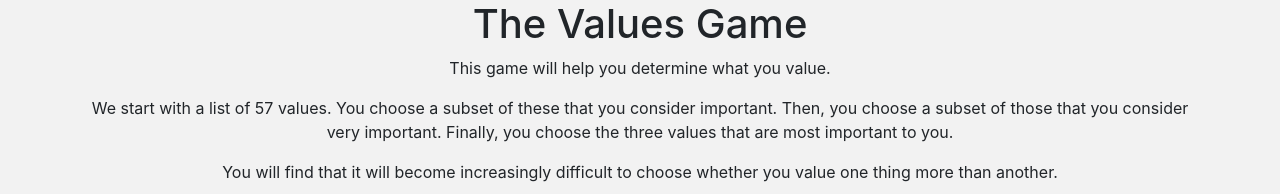
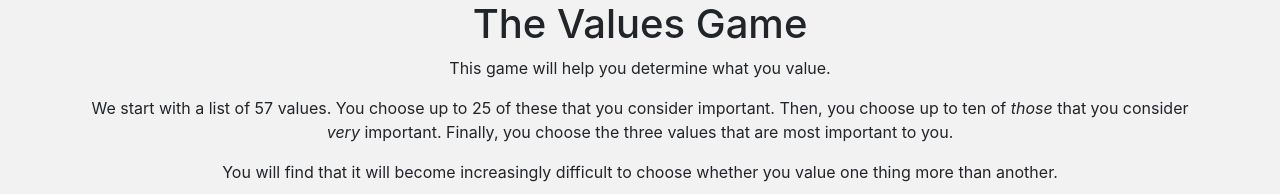
Before and after one commit to peterakkies/ValuesGame, a React (Create React App) app: page / in a window 1280 px wide. Shown: the top 194 px of the page. Built offline with nearby package versions, Linux system fonts and the light colour scheme.

Commit message:
Improved game explanation copy.

```diff
--- a/src/Containers/App.js
+++ b/src/Containers/App.js
@@ -13,10 +13,10 @@ class App extends Component {
 					</header>
 					<p>This game will help you determine what you value.</p>
 					<p>
-						We start with a list of 57 values. You choose a subset of these that
-						you consider important. Then, you choose a subset of those that you
-						consider very important. Finally, you choose the three values that
-						are most important to you.
+						We start with a list of 57 values. You choose up to 25 of these that
+						you consider important. Then, you choose up to ten of <em>those</em>{' '}
+						that you consider <em>very</em> important. Finally, you choose the
+						three values that are most important to you.
 					</p>
 					<p>
 						You will find that it will become increasingly difficult to choose
```
